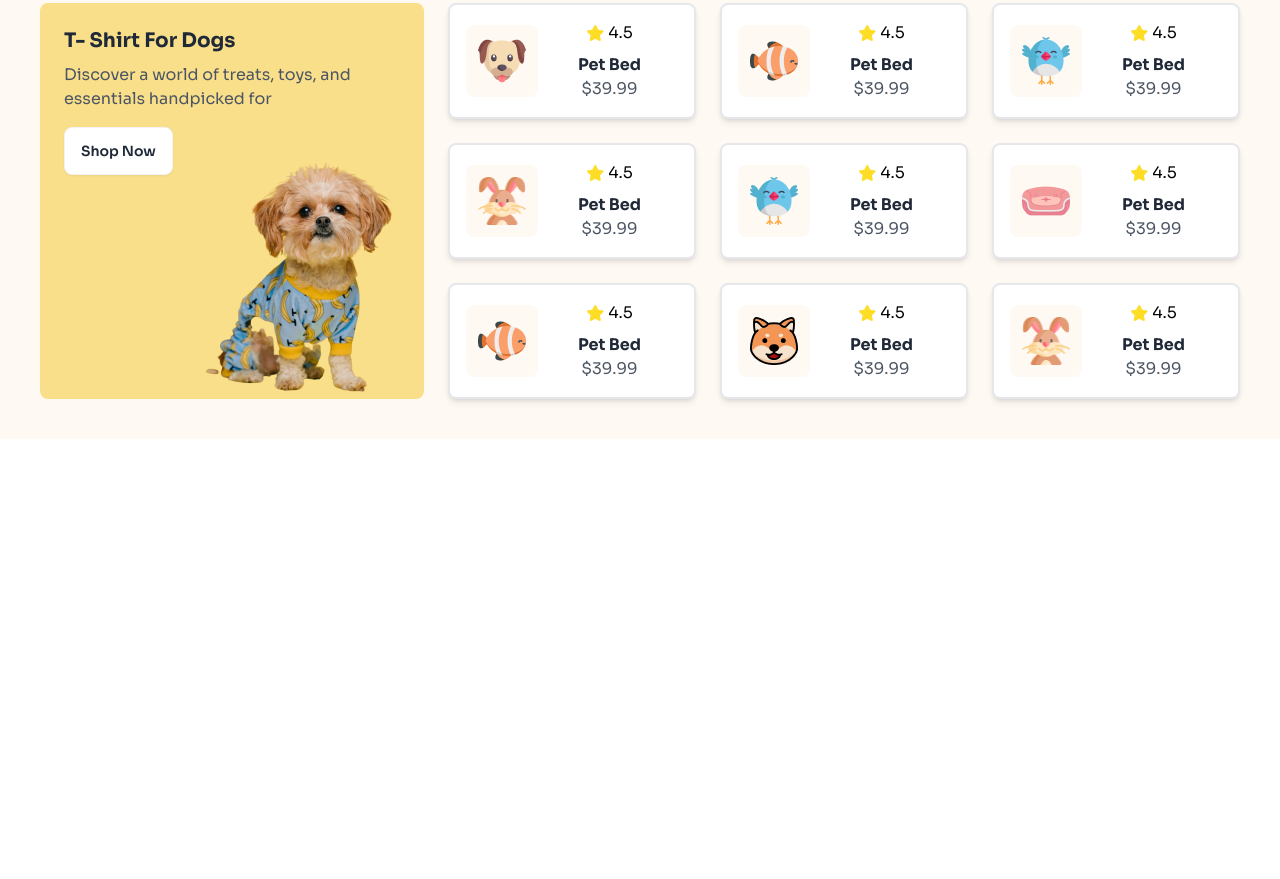
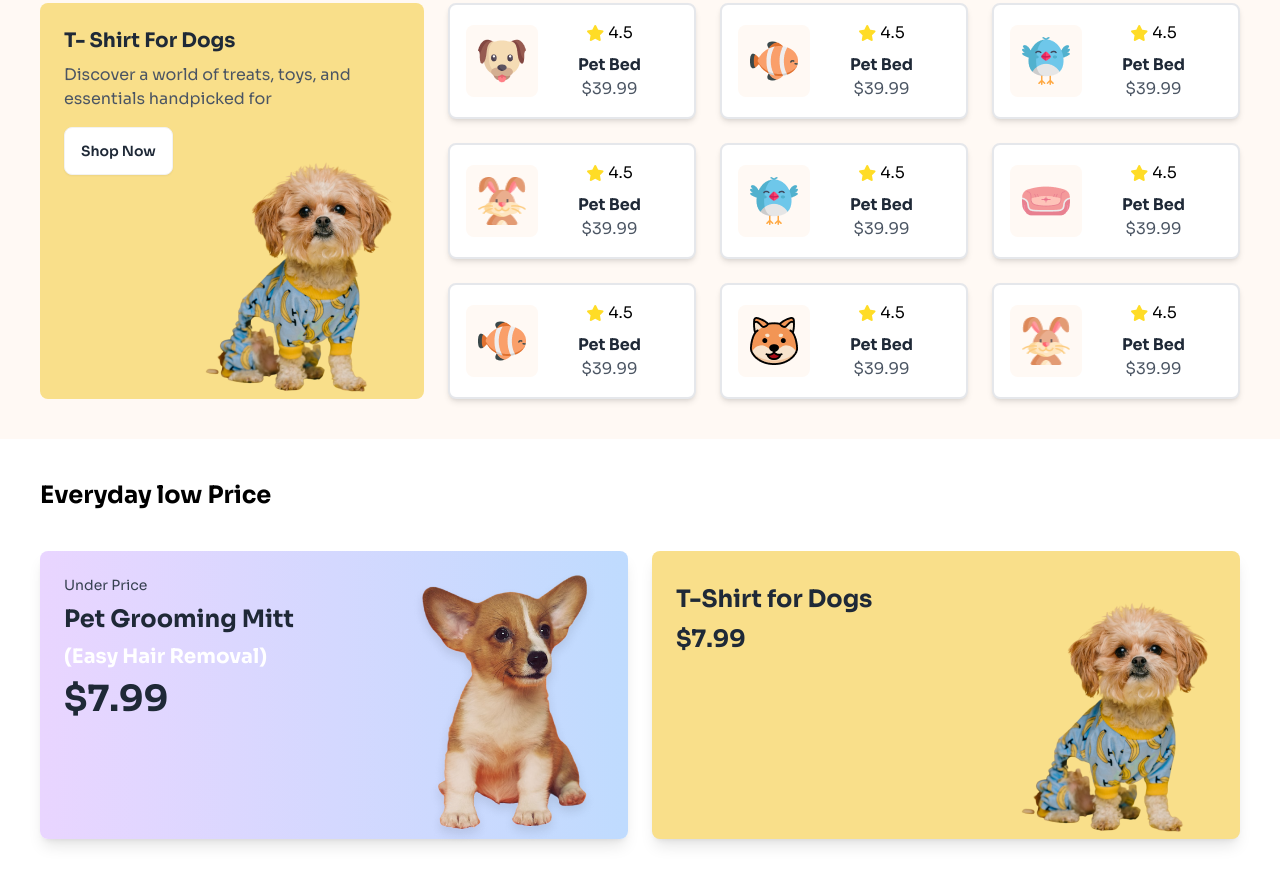
Before and after one commit to roksanarahaman/assignment-3-001, a plain HTML site: page index.html in a window 1280 px wide. Shown: the part 1117-1996 px from the top of the page. Before the commit the page ends 1556 px from the top, so only its background shows below. Drawn offline with nearby package versions, Linux system fonts and the light colour scheme.

Commit message:
added low price section and design

```diff
--- a/index.html
+++ b/index.html
@@ -166,7 +166,7 @@
             </div>
          </div>
 
-         <!-- Pet Product Section -->
+        <!-- Pet Product Section -->
           <div class="lg:bg-background">
             <div>
                 <h2 class="text-2xl font-bold text-black pt-16 px-10">Trending Pet Products</h2>
@@ -315,6 +315,32 @@
             </div>
           </div>
 
+        <!-- Everyday Low Price -->
+           <div class="m-10">
+            <h2 class="text-2xl font-bold text-black mb-10">Everyday low Price</h2>
+            <!-- Cards Container -->
+            <div class="grid grid-cols-1 lg:grid-cols-2 gap-6">
+                <!-- Card 1 -->
+                 <div class="bg-gradient-to-r from-purple-200 to-blue-200 rounded-lg p-6 relative shadow-lg h-72 lg:w-full">
+                    <div>
+                        <p class="text-gray-700 text-sm">Under Price</p>
+                        <h3 class="text-2xl font-bold mt-2">Pet Grooming Mitt</h3>
+                        <p class="text-xl text-white font-bold mt-2">(Easy Hair Removal)</p>
+                        <p class="text-4xl font-bold mt-2">$7.99</p>
+                    </div>
+                    <img src="images/cute-dog-mid.png" alt="" class="absolute bottom-0 right-0 w-40 lg:w-60 transform translate-y-4">
+                 </div>
+                 <!-- Card 2 -->
+                  <div class="bg-lightyellow rounded-lg relative shadow-lg h-72 p-6">
+                    <h3 class="text-2xl font-bold mt-2">T-Shirt for Dogs</h3>
+                    <p class="text-yellow-500 text-2xl font-bold mt-2">$7.99</p>
+                    <img src="images/cute-pet-small.png" alt="" class="absolute bottom-0 right-0 w-48 lg:w-auto">
+                  </div>
+            </div>
+           </div>
+
+
+
     </main>
 
 </body>
```
